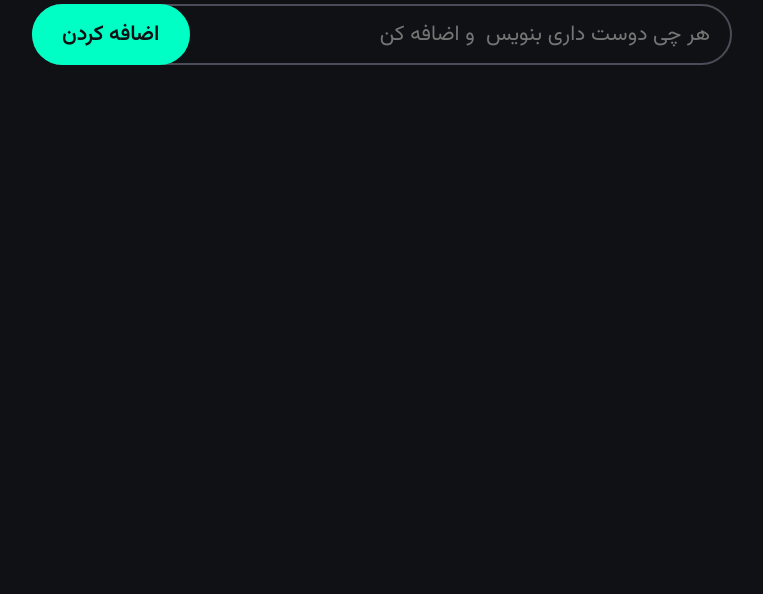
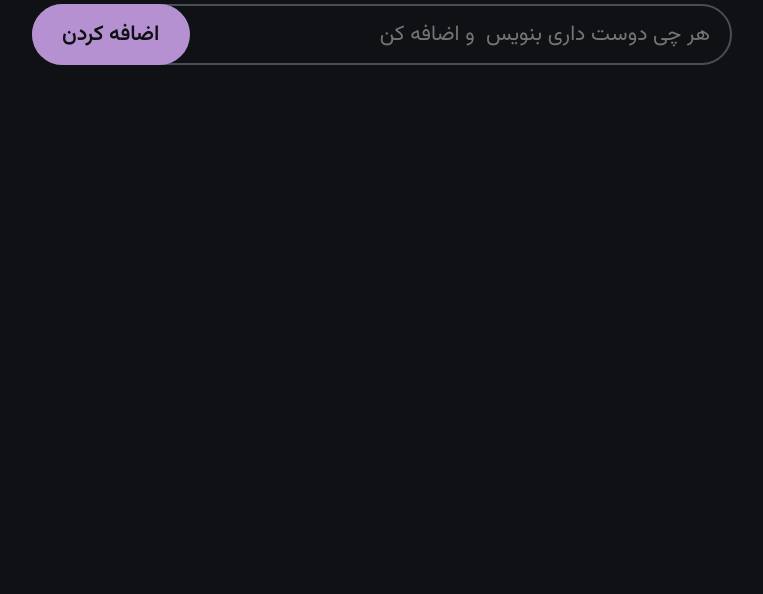
Before and after one commit to asCurious/simpleTodo, a plain HTML site: page index.html in a window 1280 px wide. Shown: the part 226-820 px from the top of the page, without its empty margins (258-1021 px from the left). Drawn offline with Linux system fonts and the light colour scheme.

Commit message:
change accent-color

```diff
--- a/style.css
+++ b/style.css
@@ -3,7 +3,7 @@
   --background: #101114;
   --primary-color: #1c1d20;
   --secondary-color: #4a4d57;
-  --accent-color: #00ffc4;
+  --accent-color: #b691d2;
   --text-color: #f9f9f9;
 }
 * {
```
